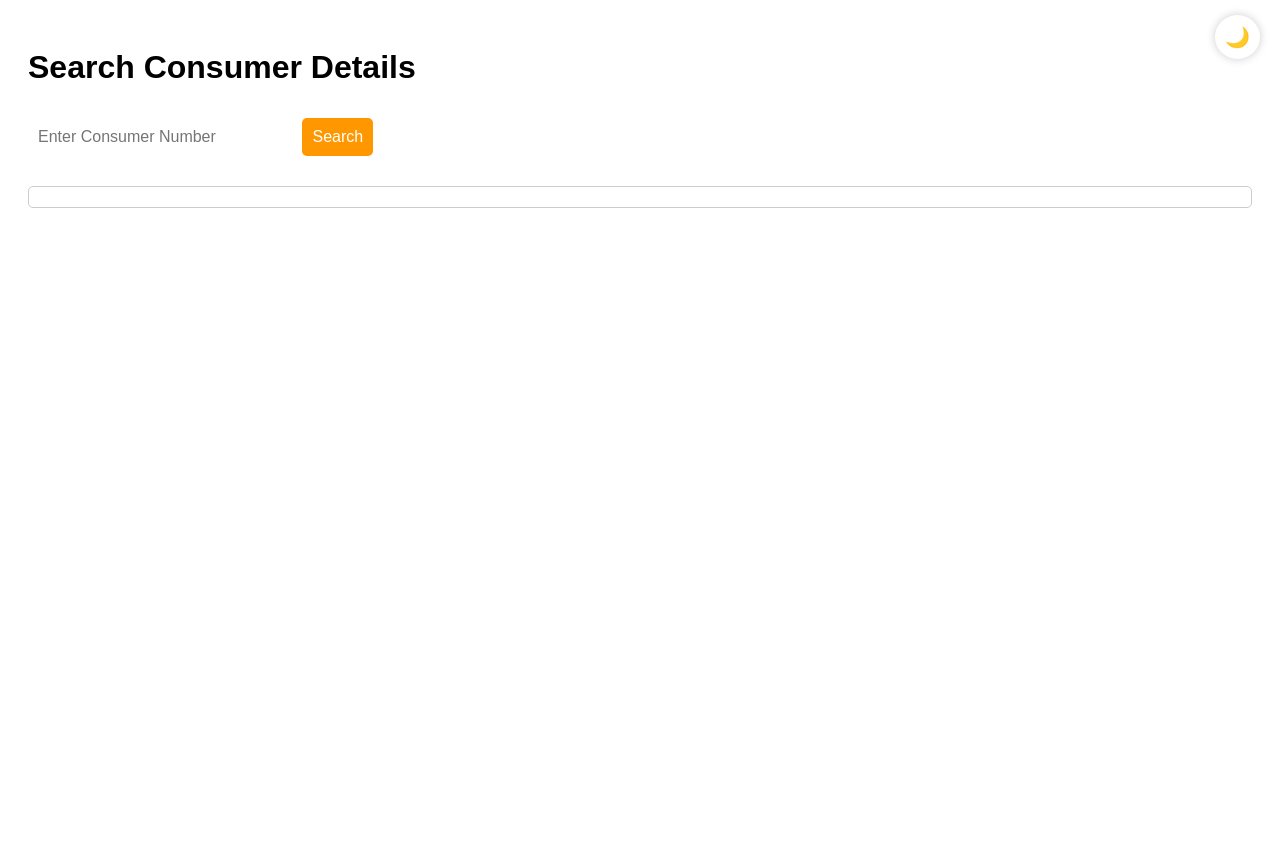
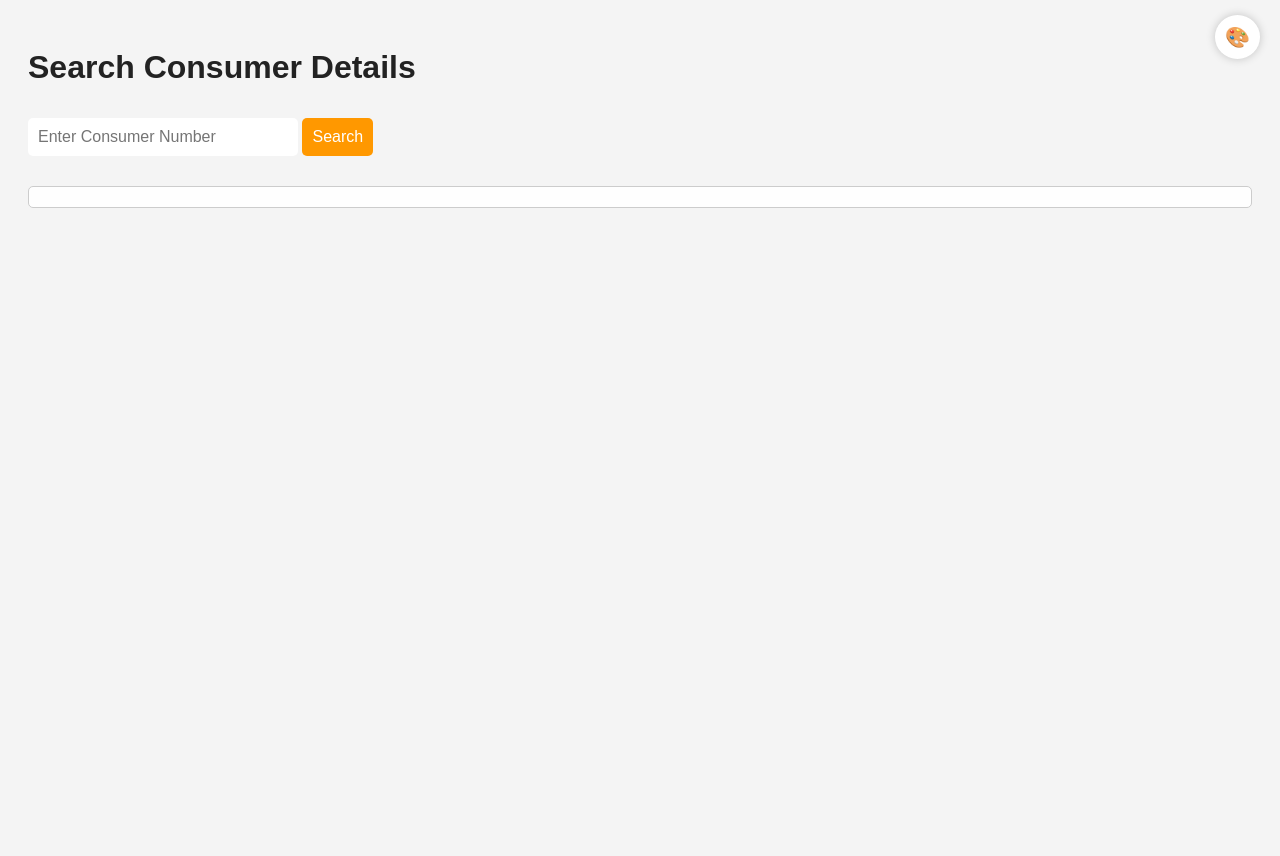
Before and after one commit to asgar10112000/Nsc-Solar, a Flask app: page / in a window 1280 px wide. Run offline with Flask 3, Linux system fonts and the light colour scheme.

Commit message:
Update index.html

```diff
--- a/templates/index.html
+++ b/templates/index.html
@@ -5,8 +5,8 @@
   <title>Consumer Search</title>
   <link rel="stylesheet" href="{{ url_for('static', filename='style.css') }}">
 </head>
-<body>
-  <button id="themeToggle">🌙</button>
+<body class="theme-light">
+  <button id="themeToggle">🎨</button>
 
   <h1>Search Consumer Details</h1>
   <input type="text" id="consumerNumber" placeholder="Enter Consumer Number" />
@@ -15,12 +15,19 @@
   <div id="result" class="result"></div>
 
   <script>
-    const toggleButton = document.getElementById('themeToggle');
+    const themes = ['theme-light', 'theme-snow', 'theme-greenery', 'theme-love', 'theme-dark'];
+    let currentThemeIndex = 0;
+    const themeToggle = document.getElementById('themeToggle');
     const body = document.body;
 
-    toggleButton.addEventListener('click', () => {
-      body.classList.toggle('dark-theme');
-      toggleButton.textContent = body.classList.contains('dark-theme') ? '☀️' : '🌙';
+    function applyTheme(index) {
+      themes.forEach(theme => body.classList.remove(theme));
+      body.classList.add(themes[index]);
+    }
+
+    themeToggle.addEventListener('click', () => {
+      currentThemeIndex = (currentThemeIndex + 1) % themes.length;
+      applyTheme(currentThemeIndex);
     });
 
     async function searchConsumer() {
```
